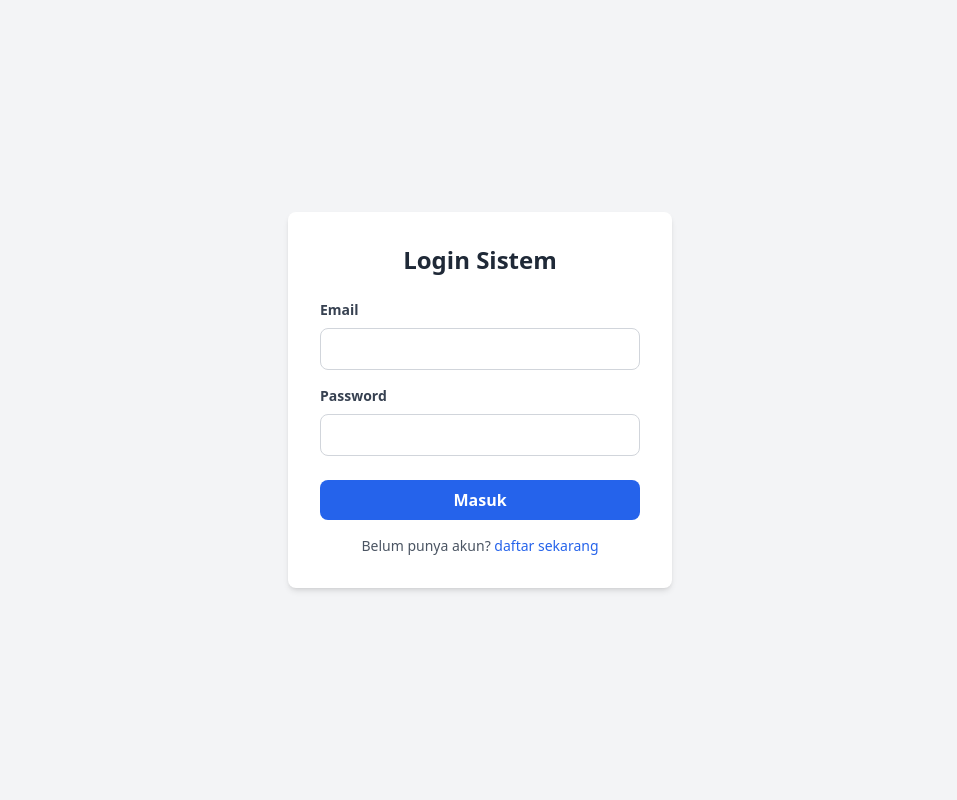
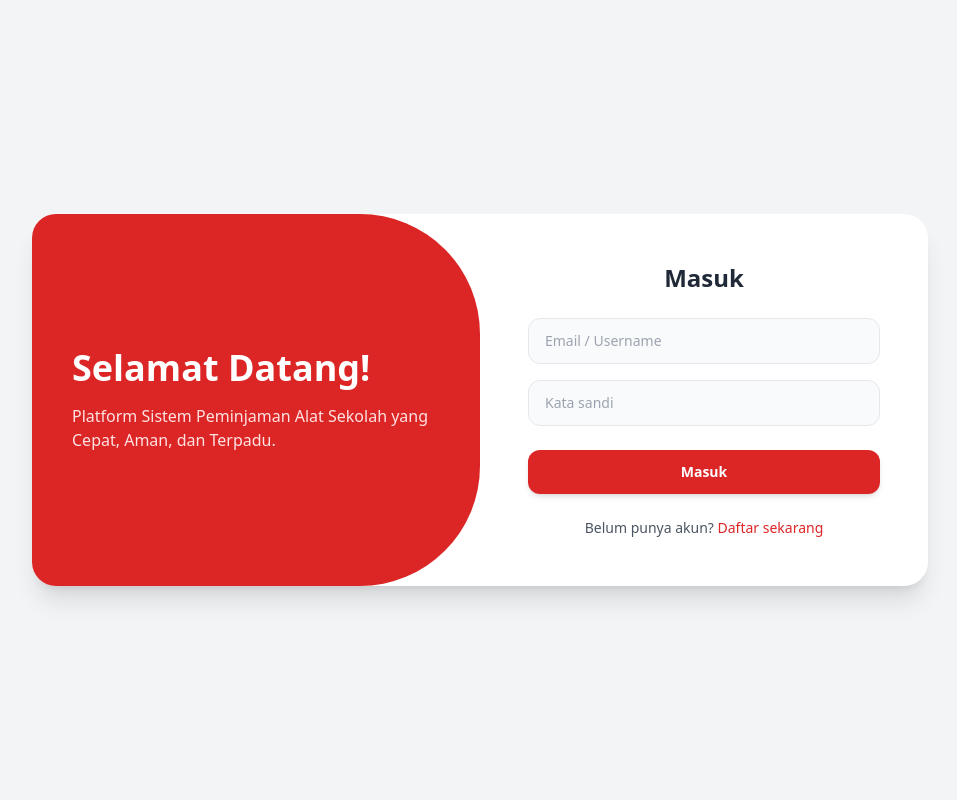
Before and after one commit to RayyDhika/UJIKOM, a Laravel app: page /login in a window 1280 px wide. Shown: the whole page, without its empty margins (160-1117 px from the left). Run offline with Laravel 12, Linux system fonts and the light colour scheme; some libraries are stand-ins or nearby versions.

Commit message:
update login logout

```diff
--- a/backend/resources/views/auth/login.blade.php
+++ b/backend/resources/views/auth/login.blade.php
@@ -7,15 +7,26 @@
     <!-- Memuat Tailwind CSS melalui CDN -->
     <script src="https://cdn.tailwindcss.com"></script>
 </head>
-<body class="bg-gray-100 flex items-center justify-center h-screen">
+<body class="bg-gray-100 flex items-center justify-center min-h-screen">
 
-    <!-- Card Container -->
-    <div class="bg-white p-8 rounded-lg shadow-md w-96">
-        <h3 class="text-2xl font-bold text-center text-gray-800 mb-6">Login Sistem</h3>
+    <!-- Container Utama (Card Dua Kolom) -->
+    <div class="bg-white rounded-3xl shadow-xl overflow-hidden flex flex-col md:flex-row w-full max-w-4xl mx-4">
+
+        <!-- Sisi Kiri (Panel Merah) -->
+        <div class="bg-red-600 text-white p-10 md:w-1/2 flex flex-col justify-center rounded-r-[80px] md:rounded-r-[120px] relative">
+            <h2 class="text-3xl md:text-4xl font-bold mb-4">Selamat Datang!</h2>
+            <p class="text-red-100 text-sm md:text-base leading-relaxed">
+                Platform Sistem Peminjaman Alat Sekolah yang Cepat, Aman, dan Terpadu.
+            </p>
+        </div>
+
+        <!-- Sisi Kanan (Form Login) -->
+        <div class="p-8 md:p-12 md:w-1/2 flex flex-col justify-center">
+            <h3 class="text-2xl font-bold text-center text-gray-800 mb-6">Masuk</h3>
 
             <!-- Alert Error Session -->
             @if(session('success'))
-            <div class="mb-4 bg-emerald-50 border border-emerald-200 text-emerald-800 p-4 rounded-lg shadow-sm text-sm">
+                <div class="mb-4 bg-emerald-50 border border-emerald-200 text-emerald-800 p-3 rounded-lg text-sm">
                     {{ session('success') }}
                 </div>
             @endif
@@ -42,30 +53,30 @@
 
                 <!-- Input Email -->
                 <div class="mb-4">
-                <label class="block text-gray-700 text-sm font-semibold mb-2">Email</label>
-                <input type="email" name="email" value="{{ old('email') }}" required
-                    class="w-full px-3 py-2 border border-gray-300 rounded-lg focus:outline-none focus:ring-2 focus:ring-blue-500">
+                    <input type="email" name="email" value="{{ old('email') }}" placeholder="Email / Username" required
+                        class="w-full px-4 py-3 bg-gray-50 border border-gray-200 rounded-xl focus:outline-none focus:ring-2 focus:ring-red-500 text-sm">
                 </div>
 
                 <!-- Input Password -->
                 <div class="mb-6">
-                <label class="block text-gray-700 text-sm font-semibold mb-2">Password</label>
-                <input type="password" name="password" required
-                    class="w-full px-3 py-2 border border-gray-300 rounded-lg focus:outline-none focus:ring-2 focus:ring-blue-500">
+                    <input type="password" name="password" placeholder="Kata sandi" required
+                        class="w-full px-4 py-3 bg-gray-50 border border-gray-200 rounded-xl focus:outline-none focus:ring-2 focus:ring-red-500 text-sm">
                 </div>
 
                 <!-- Tombol Submit -->
                 <button type="submit"
-                class="w-full bg-blue-600 text-white font-semibold py-2 rounded-lg hover:bg-blue-700 transition duration-200">
+                    class="w-full bg-red-600 text-white font-semibold py-3 rounded-xl hover:bg-red-700 transition duration-200 text-sm shadow-md">
                     Masuk
                 </button>
             </form>
 
-        <!-- Bagian bawah form login -->
-        <div class="mt-4 text-center text-sm text-gray-600">
+            <!-- Tautan ke Register -->
+            <div class="mt-6 text-center text-sm text-gray-600">
                 Belum punya akun?
-            <a href="{{ route('auth.registrasi') }}" class="text-blue-600 hover:underline">daftar sekarang</a>
+                <a href="{{ route('auth.registrasi') }}" class="text-red-600 font-medium hover:underline">Daftar sekarang</a>
             </div>
+        </div>
+
     </div>
 
 </body>
```
Also changed, not shown: backend/resources/views/auth/registrasi.blade.php (+35 -27 lines). Lines whose indentation alone changed are shown as unchanged.
